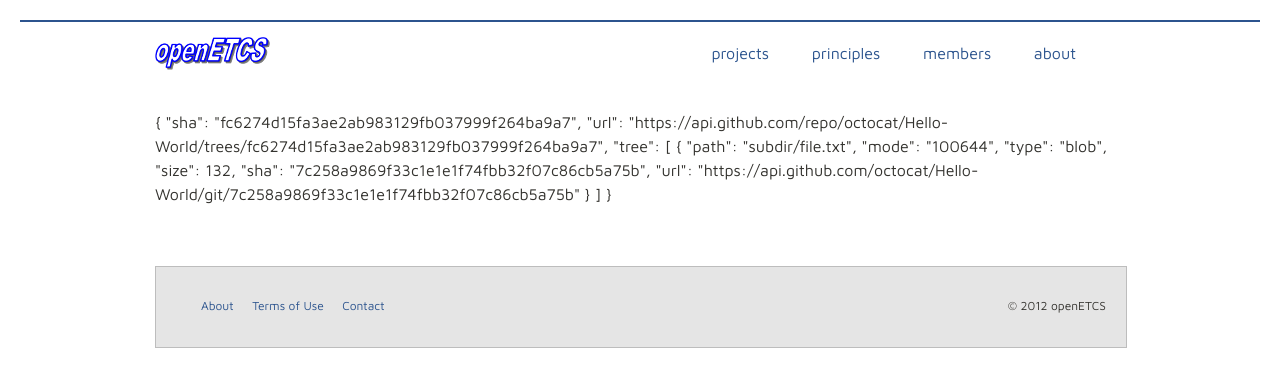
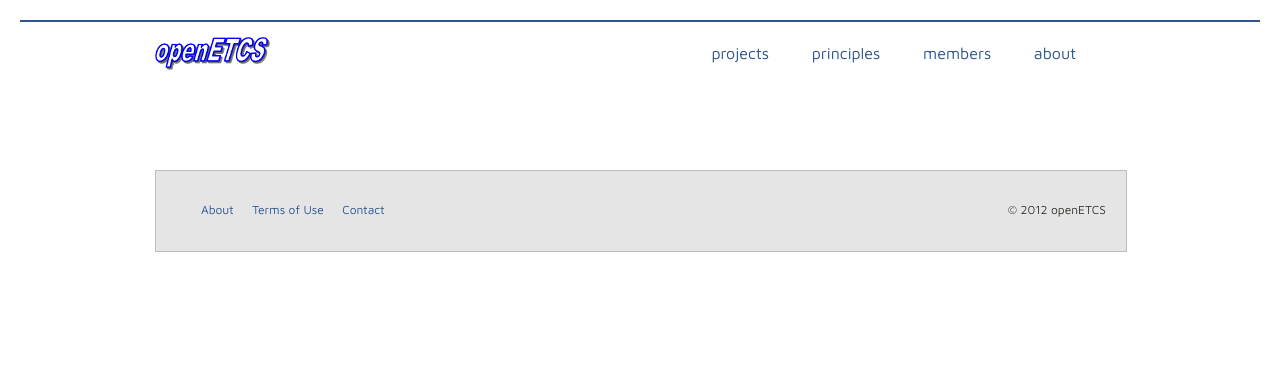
Before and after one commit to openETCS/openetcs.github.com, a Jekyll site: the page built from testDesign.html, in a window 1280 px wide. Shown: the top 387 px of the page. Built offline with Jekyll 4.4.1, drawn with Linux system fonts in a browser that asks for light colours.

Commit message:
Update testDesign.html

```diff
--- a/testDesign.html
+++ b/testDesign.html
@@ -2,17 +2,3 @@
 layout: default
 title: test
 ---
-{
-  "sha": "fc6274d15fa3ae2ab983129fb037999f264ba9a7",
-  "url": "https://api.github.com/repo/octocat/Hello-World/trees/fc6274d15fa3ae2ab983129fb037999f264ba9a7",
-  "tree": [
-    {
-      "path": "subdir/file.txt",
-      "mode": "100644",
-      "type": "blob",
-      "size": 132,
-      "sha": "7c258a9869f33c1e1e1f74fbb32f07c86cb5a75b",
-      "url": "https://api.github.com/octocat/Hello-World/git/7c258a9869f33c1e1e1f74fbb32f07c86cb5a75b"
-    }
-  ]
-}
```
